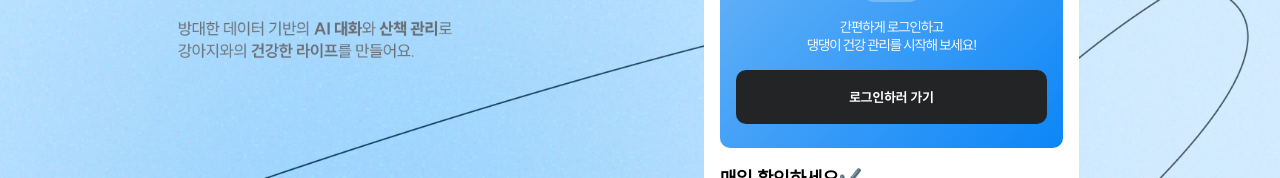
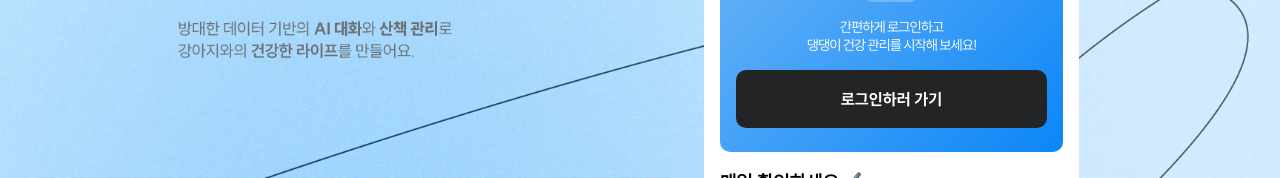
Before and after one commit to duseh729/mungmo, a React (Vite) app: page / in a window 1280 px wide. Shown: the part 328-506 px from the top of the page. Built offline with nearby package versions, Linux system fonts and the light colour scheme; no server answers.

Commit message:
css: Button size 조정

```diff
--- a/src/components/common/Button.jsx
+++ b/src/components/common/Button.jsx
@@ -13,6 +13,7 @@ const Button = ({ children, color=colorConstant.gray900, bgColor=null,  onClick,
         border: color === "white" ? `1px solid ${colorConstant.gray200}` : null,
         cursor: isDisabled ? 'auto' : 'pointer',
         fontFamily: "SUIT-Bold",
+        fontSize: 16
         // lineHeight:'140%'
       }}
       disabled={isDisabled}
```
